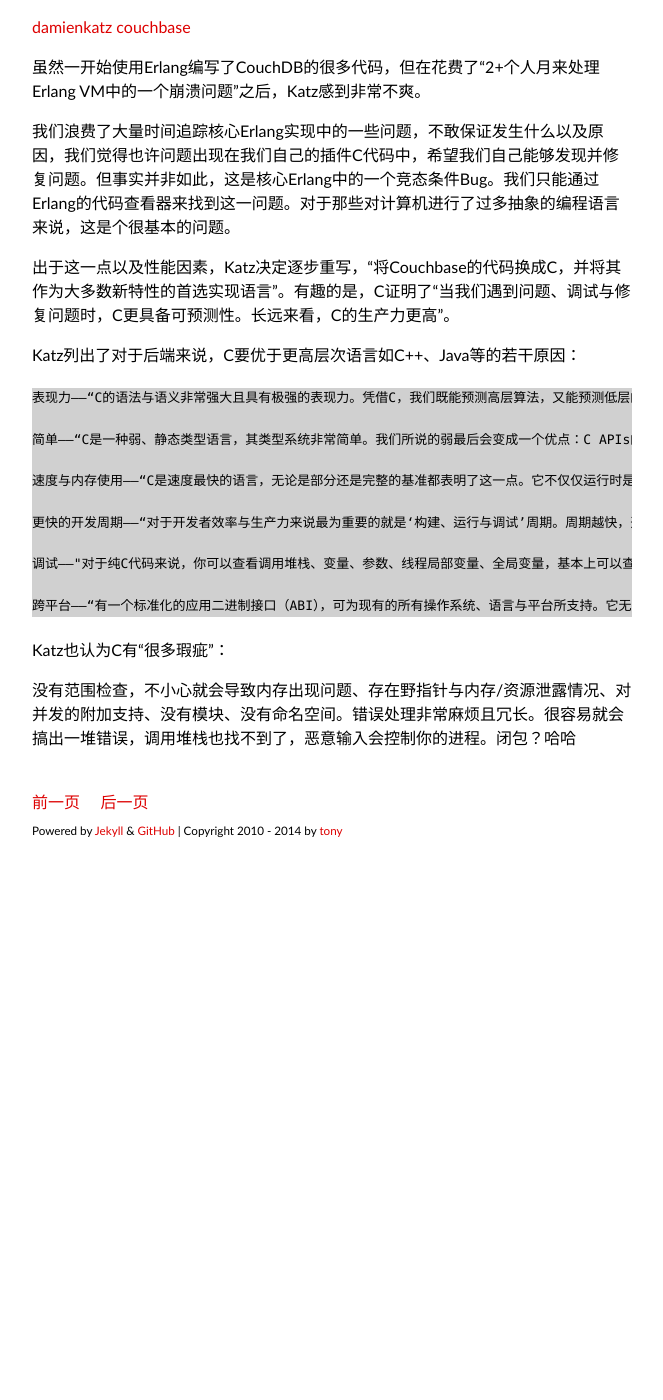
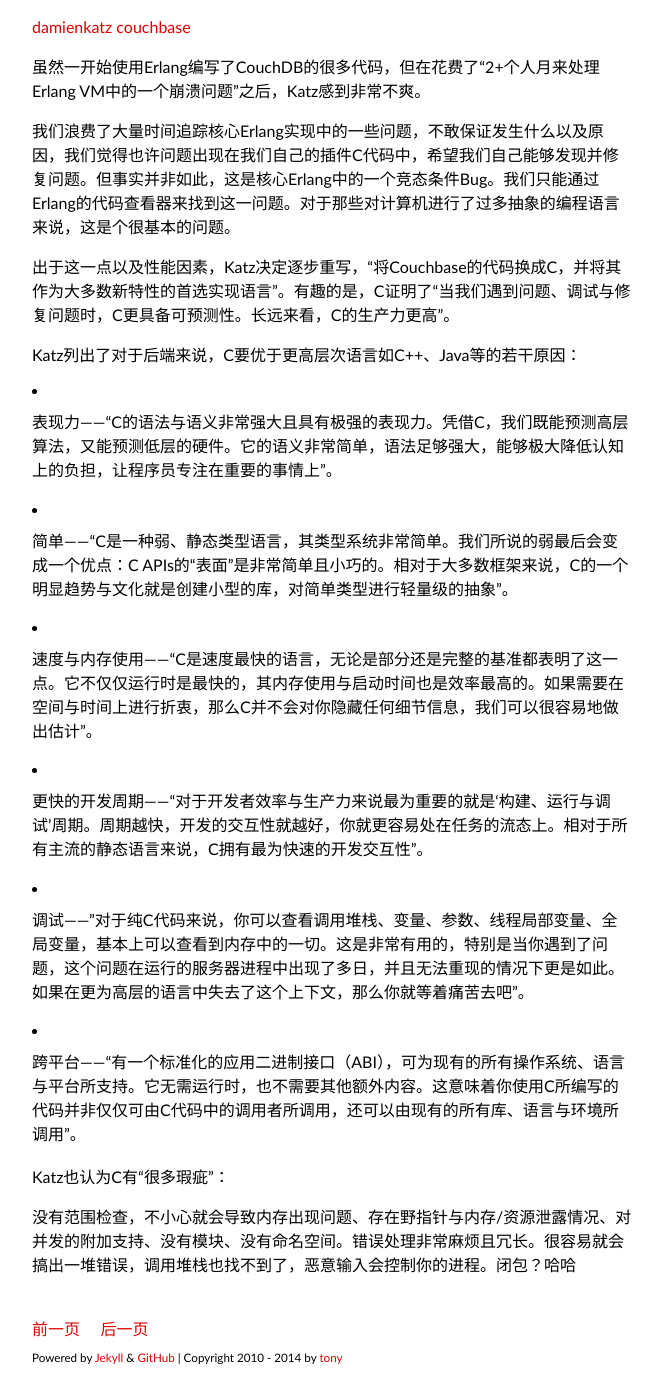
Before and after one commit to tonyskywalker/tonyskywalker.github.io, a Jekyll site: the page built from _posts/2013-02-07-best-c-and-lisp.md, in a window 1280 px wide and 1400 px high, scrolled down 651 px. Shown: the whole window, without its empty margins (308-971 px from the left). Built offline with Jekyll 4.4.1, drawn with Linux system fonts in a browser that asks for light colours; some web fonts are replaced; Markdown is read by kramdown in place of the engine named in the settings; comment, search, counter and statistics services are not loaded; before the commit the page ends 1524 px from its top, so only the background shows below that.

Commit message:
add baidu-history-2013

```diff
--- a/_posts/2013-02-07-best-c-and-lisp.md
+++ b/_posts/2013-02-07-best-c-and-lisp.md
@@ -23,17 +23,17 @@
 
 Katz列出了对于后端来说，C要优于更高层次语言如C++、Java等的若干原因：
 
-    表现力——“C的语法与语义非常强大且具有极强的表现力。凭借C，我们既能预测高层算法，又能预测低层的硬件。它的语义非常简单，语法足够强大，能够极大降低认知上的负担，让程序员专注在重要的事情上”。
+- 表现力——“C的语法与语义非常强大且具有极强的表现力。凭借C，我们既能预测高层算法，又能预测低层的硬件。它的语义非常简单，语法足够强大，能够极大降低认知上的负担，让程序员专注在重要的事情上”。
 
-    简单——“C是一种弱、静态类型语言，其类型系统非常简单。我们所说的弱最后会变成一个优点：C APIs的“表面”是非常简单且小巧的。相对于大多数框架来说，C的一个明显趋势与文化就是创建小型的库，对简单类型进行轻量级的抽象”。
+- 简单——“C是一种弱、静态类型语言，其类型系统非常简单。我们所说的弱最后会变成一个优点：C APIs的“表面”是非常简单且小巧的。相对于大多数框架来说，C的一个明显趋势与文化就是创建小型的库，对简单类型进行轻量级的抽象”。
 
-    速度与内存使用——“C是速度最快的语言，无论是部分还是完整的基准都表明了这一点。它不仅仅运行时是最快的，其内存使用与启动时间也是效率最高的。如果需要在空间与时间上进行折衷，那么C并不会对你隐藏任何细节信息，我们可以很容易地做出估计”。
+- 速度与内存使用——“C是速度最快的语言，无论是部分还是完整的基准都表明了这一点。它不仅仅运行时是最快的，其内存使用与启动时间也是效率最高的。如果需要在空间与时间上进行折衷，那么C并不会对你隐藏任何细节信息，我们可以很容易地做出估计”。
 
-    更快的开发周期——“对于开发者效率与生产力来说最为重要的就是‘构建、运行与调试’周期。周期越快，开发的交互性就越好，你就更容易处在任务的流态上。相对于所有主流的静态语言来说，C拥有最为快速的开发交互性”。
+- 更快的开发周期——“对于开发者效率与生产力来说最为重要的就是‘构建、运行与调试’周期。周期越快，开发的交互性就越好，你就更容易处在任务的流态上。相对于所有主流的静态语言来说，C拥有最为快速的开发交互性”。
 
-    调试——"对于纯C代码来说，你可以查看调用堆栈、变量、参数、线程局部变量、全局变量，基本上可以查看到内存中的一切。这是非常有用的，特别是当你遇到了问题，这个问题在运行的服务器进程中出现了多日，并且无法重现的情况下更是如此。如果在更为高层的语言中失去了这个上下文，那么你就等着痛苦去吧"。
+- 调试——"对于纯C代码来说，你可以查看调用堆栈、变量、参数、线程局部变量、全局变量，基本上可以查看到内存中的一切。这是非常有用的，特别是当你遇到了问题，这个问题在运行的服务器进程中出现了多日，并且无法重现的情况下更是如此。如果在更为高层的语言中失去了这个上下文，那么你就等着痛苦去吧"。
 
-    跨平台——“有一个标准化的应用二进制接口（ABI），可为现有的所有操作系统、语言与平台所支持。它无需运行时，也不需要其他额外内容。这意味着你使用C所编写的代码并非仅仅可由C代码中的调用者所调用，还可以由现有的所有库、语言与环境所调用”。
+- 跨平台——“有一个标准化的应用二进制接口（ABI），可为现有的所有操作系统、语言与平台所支持。它无需运行时，也不需要其他额外内容。这意味着你使用C所编写的代码并非仅仅可由C代码中的调用者所调用，还可以由现有的所有库、语言与环境所调用”。
 
 Katz也认为C有“很多瑕疵”：
 
```
Also changed, not shown: _posts/2011-01-02-new-year-l99-bye.md (+2 -2 lines), _posts/2011-01-02-vision-language.md (+2 -2 lines), _posts/2011-03-16-develop-tools-basic.md (+2 -2 lines), _posts/2011-03-30-linux-commands-basic.md (+2 -2 lines), _posts/2011-04-26-how-to-be-one-googler.md (+2 -2 lines).
